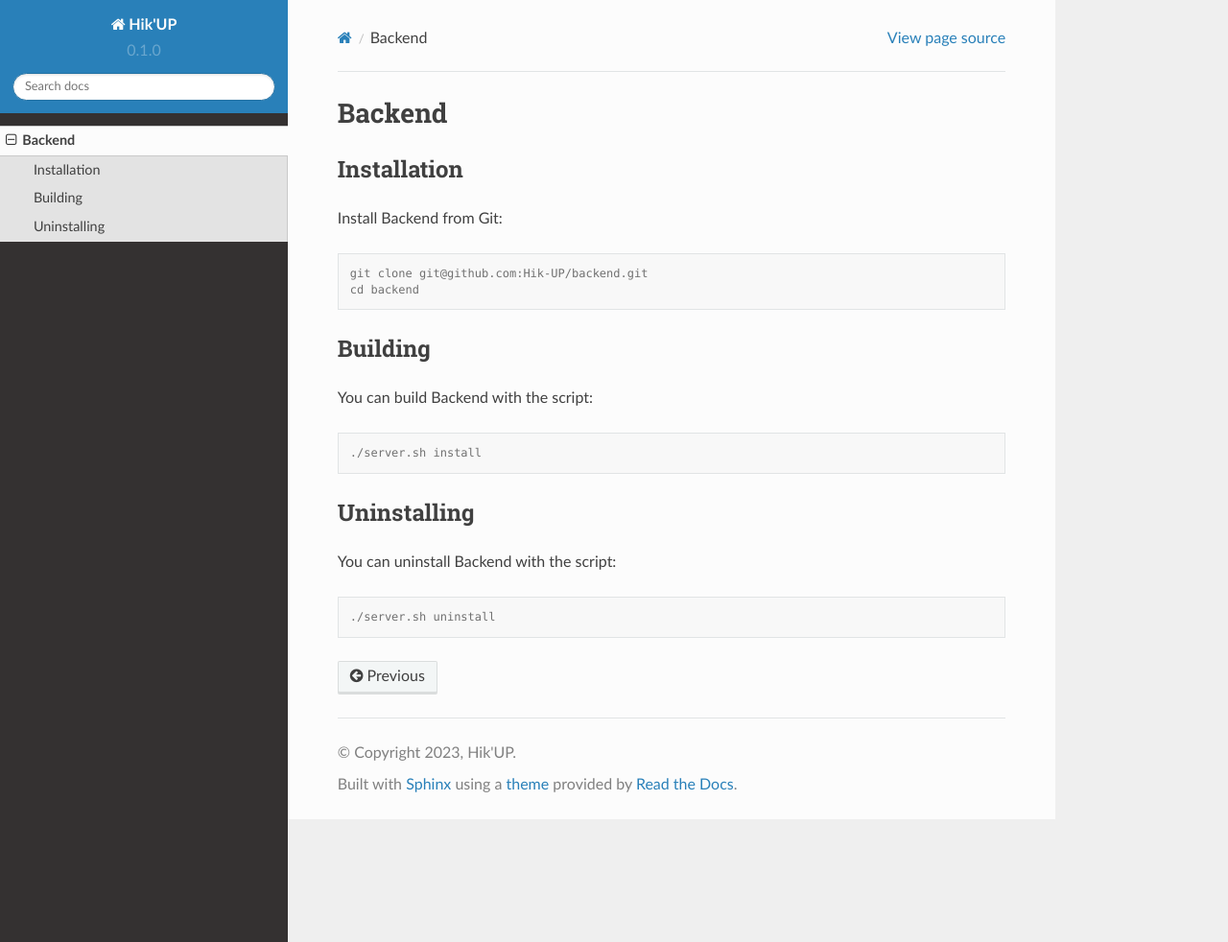
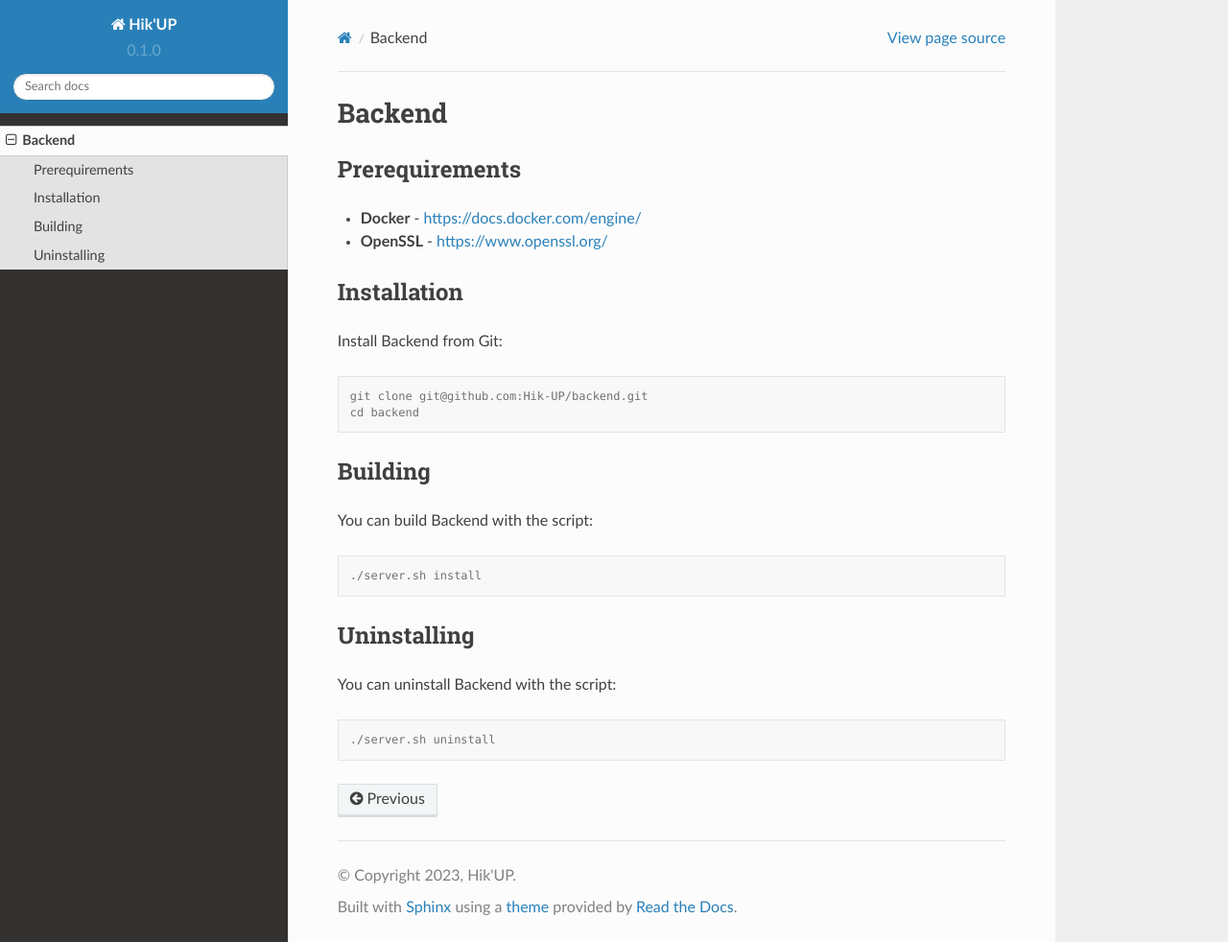
Before and after one commit to Hik-UP/documentation, a Sphinx documentation site: the page built from docs/source/development.rst, in a window 1280 px wide and 982 px high. Shown: the whole window at 96% size. Built offline with Sphinx 7.4.7 and the Read the Docs theme 2.0.0, drawn with Linux system fonts in a browser that asks for light colours.

Commit message:
Update development.rst

```diff
--- a/docs/source/development.rst
+++ b/docs/source/development.rst
@@ -1,5 +1,13 @@
 Backend
 =====
+
+.. _prerequirements:
+
+Prerequirements
+------------
+
+- **Docker** - https://docs.docker.com/engine/
+- **OpenSSL** - https://www.openssl.org/
 
 .. _installation:
 
```
